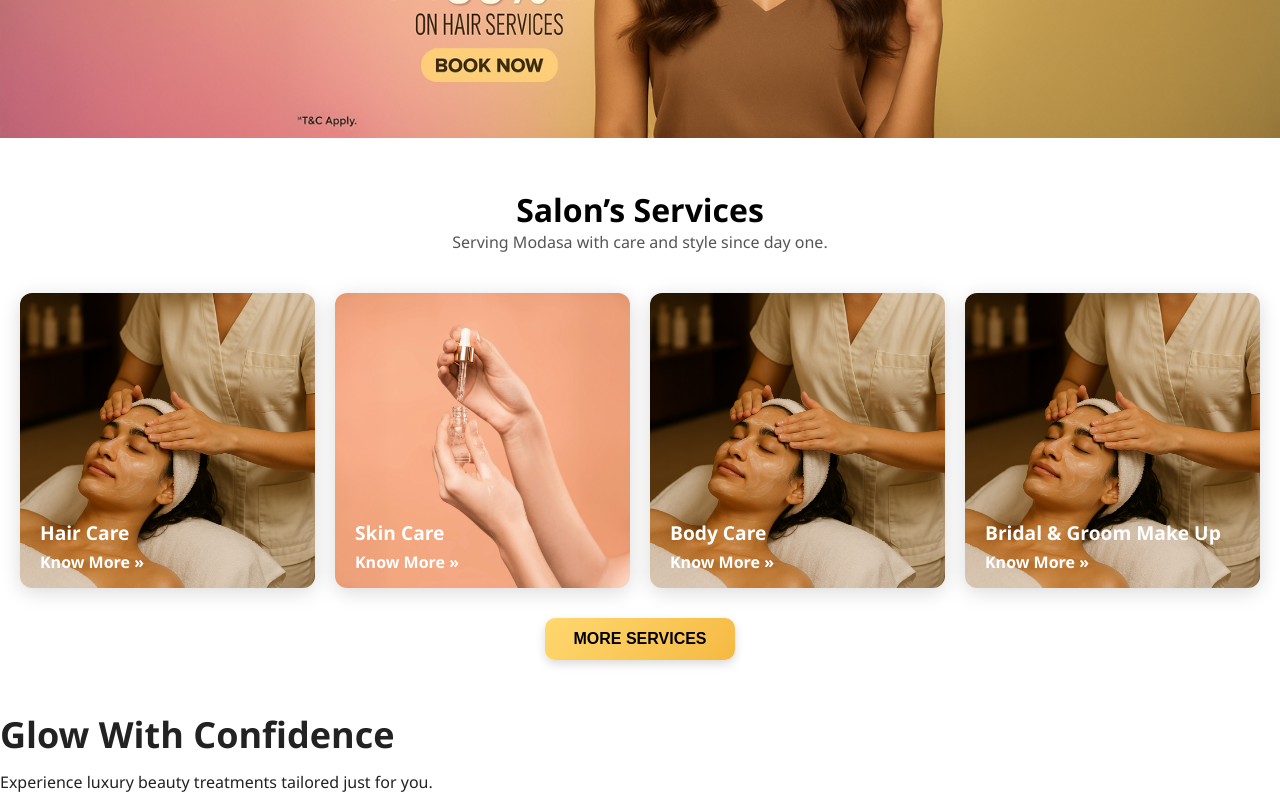
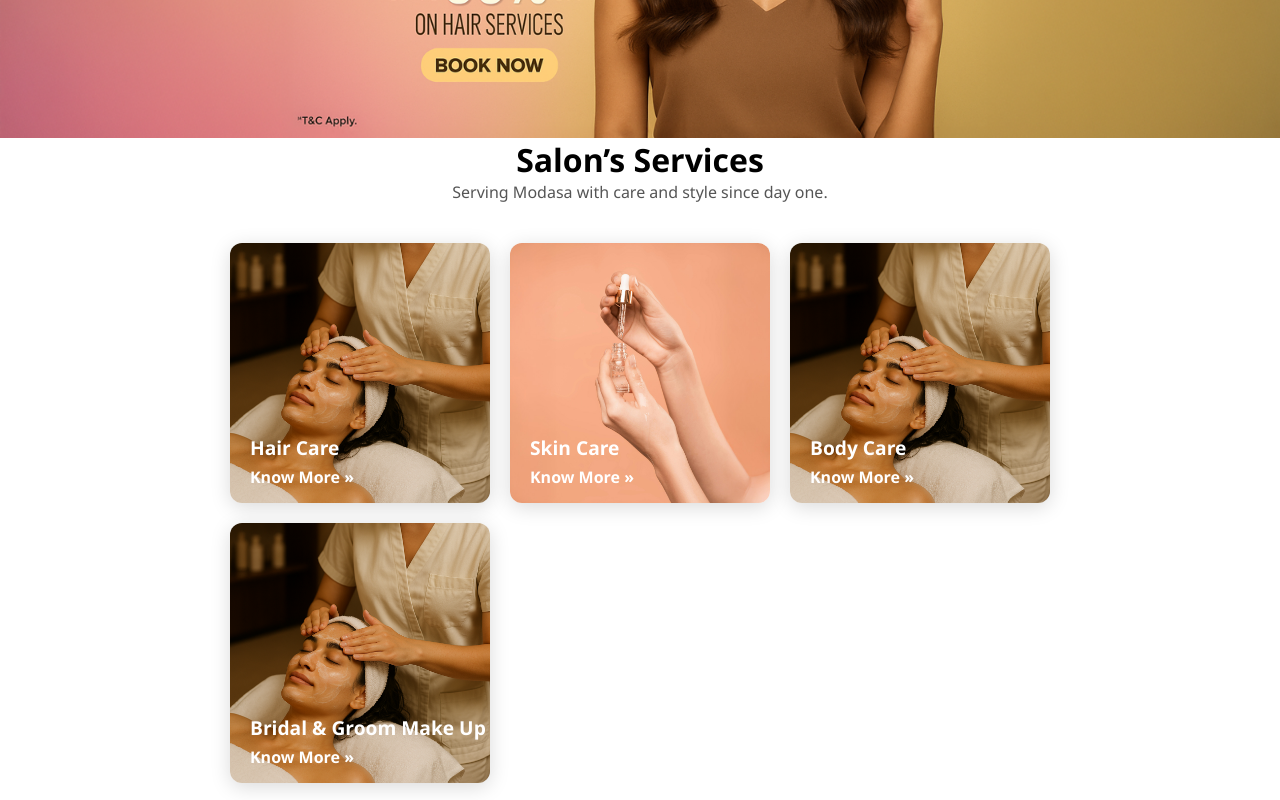
Before and after one commit to CornilPatidar/Beauty-Salon-Website, a React (Vite) app: page / in a window 1280 px wide. Shown: the part 440-1240 px from the top of the page. Built offline with nearby package versions, Linux system fonts and the light colour scheme.

Commit message:
Update ServicesSection.module.css

```diff
--- a/components/ServicesSection/ServicesSection.module.css
+++ b/components/ServicesSection/ServicesSection.module.css
@@ -1,8 +1,24 @@
-.servicesSection {
+  .servicesSection {
+    max-width: 1200px; /* keeps section narrower */
+    margin: 0 auto; /* centers it */
     background-color: white; /* Changed from dark to white */
-    padding: 50px 20px;
+    padding: 0 20px;
     text-align: center;
     color: black; /* Text color updated for light background */
+  }
+
+  .serviceCard {
+    flex: 1 1 250px; /* smaller cards */
+    max-width: 260px; /* prevent too wide */
+    border-radius: 12px; /* soft corners */
+    overflow: hidden; /* keep rounded corners clean */
+  }
+
+  .servicesGrid {
+    display: flex;
+    gap: 20px;
+    justify-content: center;
+    flex-wrap: wrap; /* so it still works on mobile */
   }
 
   .heading {
@@ -17,9 +33,37 @@
 
   .grid {
     display: grid;
-    grid-template-columns: repeat(auto-fit, minmax(280px, 1fr));
+    /* grid-template-columns: repeat(4, minmax(280px, 1fr));  */
+    grid-template-columns: repeat(4, minmax(0, 1fr));
     gap: 20px;
+    width: 100%;
+    justify-items: center;
   }
+
+  @media (max-width: 1024px) {
+    .grid {
+      grid-template-columns: repeat(2, 1fr);
+    }
+  }
+
+  @media (max-width: 600px) {
+    .grid {
+      grid-template-columns: 1fr;
+    }
+  }
+
+
+@media (min-width: 768px) {
+  .grid {
+    grid-template-columns: repeat(2, 1fr); /* Tablet */
+  }
+}
+
+@media (min-width: 1024px) {
+  .grid {
+    grid-template-columns: repeat(3, 1fr); /* Desktop */
+  }
+}
 
   /* Square cards */
   .card {
@@ -31,6 +75,7 @@
     box-shadow: 0 4px 20px rgba(0,0,0,0.15);
     cursor: pointer;
     aspect-ratio: 1 / 1; /* Forces square shape */
+    max-width: 260px;   /* Make them smaller */
   }
 
   .card:hover {
@@ -70,19 +115,7 @@
     text-decoration: underline;
   }
 
-  .moreServicesButton {
-    background: linear-gradient(135deg, #f9d976 0%, #f39f86 100%);
-    background-size: 200% 200%;
-    color: black;
-    font-weight: bold;
-    padding: 12px 28px;
-    border-radius: 8px;
-    border: none;
-    font-size: 16px;
-    cursor: pointer;
-    box-shadow: 0 4px 8px rgba(0, 0, 0, 0.15);
-    transition: transform 0.2s ease, box-shadow 0.2s ease;
-  }
+
 
   .moreServicesButton {
     display: inline-block;
```
